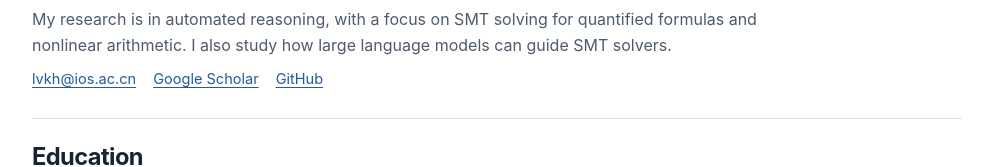
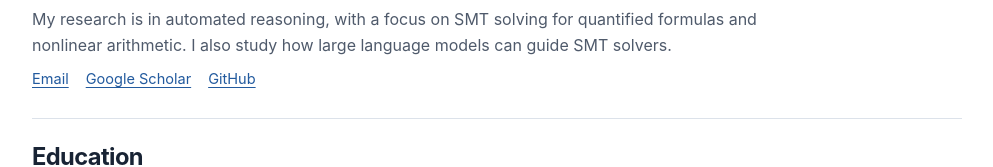
Before and after one commit to kylelv2000/academic-homepage, a plain HTML site: page index.html in a window 1280 px wide. Shown: the part 185-352 px from the top of the page, without its empty margins (143-1136 px from the left). Drawn offline with Linux system fonts and the light colour scheme.

Commit message:
Label the contact link Email

```diff
--- a/index.html
+++ b/index.html
@@ -17,7 +17,7 @@
         <p>I am a Ph.D. student in the Laboratory of Parallel Software and Computational Science at the Institute of Software, Chinese Academy of Sciences (ISCAS). I am a member of the <a href="https://square16.org/">SQuARE Group</a> and am advised by <a href="https://square16.org/en/members/feifei-ma/">Prof. Feifei Ma</a> and <a href="https://square16.org/en/members/jian-zhang/">Prof. Jian Zhang</a>.</p>
         <p>My research is in automated reasoning, with a focus on SMT solving for quantified formulas and nonlinear arithmetic. I also study how large language models can guide SMT solvers.</p>
         <ul class="profile-links" role="list" aria-label="Contact and profiles">
-          <li><a href="mailto:lvkh@ios.ac.cn">lvkh@ios.ac.cn</a></li>
+          <li><a href="mailto:lvkh@ios.ac.cn">Email</a></li>
           <li><a href="https://scholar.google.com/citations?user=lgd8e9sAAAAJ">Google Scholar</a></li>
           <li><a href="https://github.com/kylelv2000">GitHub</a></li>
         </ul>
```
